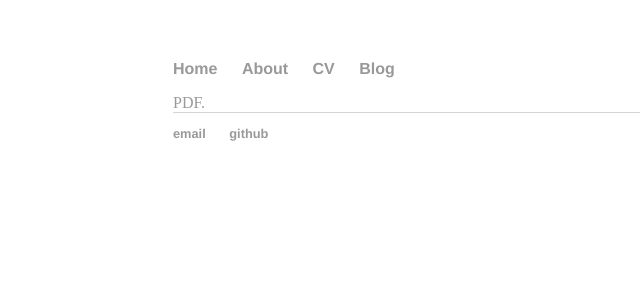
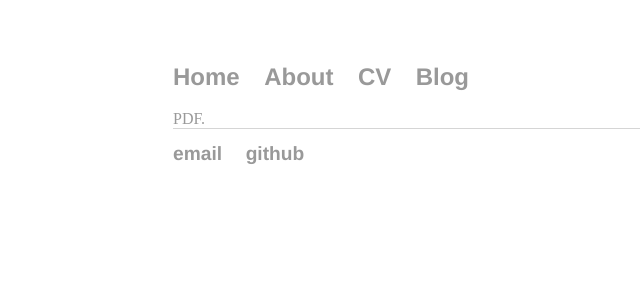
Before and after one commit to atakaragoz/atakaragoz.github.io, a Jekyll site: the page built from cv/index.html, in a window 1280 px wide. Shown: the top 300 px of the page, without its empty margins (19-659 px from the left). Built offline with Jekyll 4.4.1, drawn with Linux system fonts in a browser that asks for light colours.

Commit message:
Update main.css

```diff
--- a/assets/css/main.css
+++ b/assets/css/main.css
@@ -29,6 +29,12 @@ p {
     line-height: 1.4em;
     color: #333;
 }
+li {
+    font-size: 1.5em;
+    font-family:'Helvetica', 'Arial', 'Sans-Serif';
+    line-height: 1.4em;
+    color: #333;
+}
 footer {
     border-top: 1px solid #d5d5d5;
     font-size: .8em;
```
